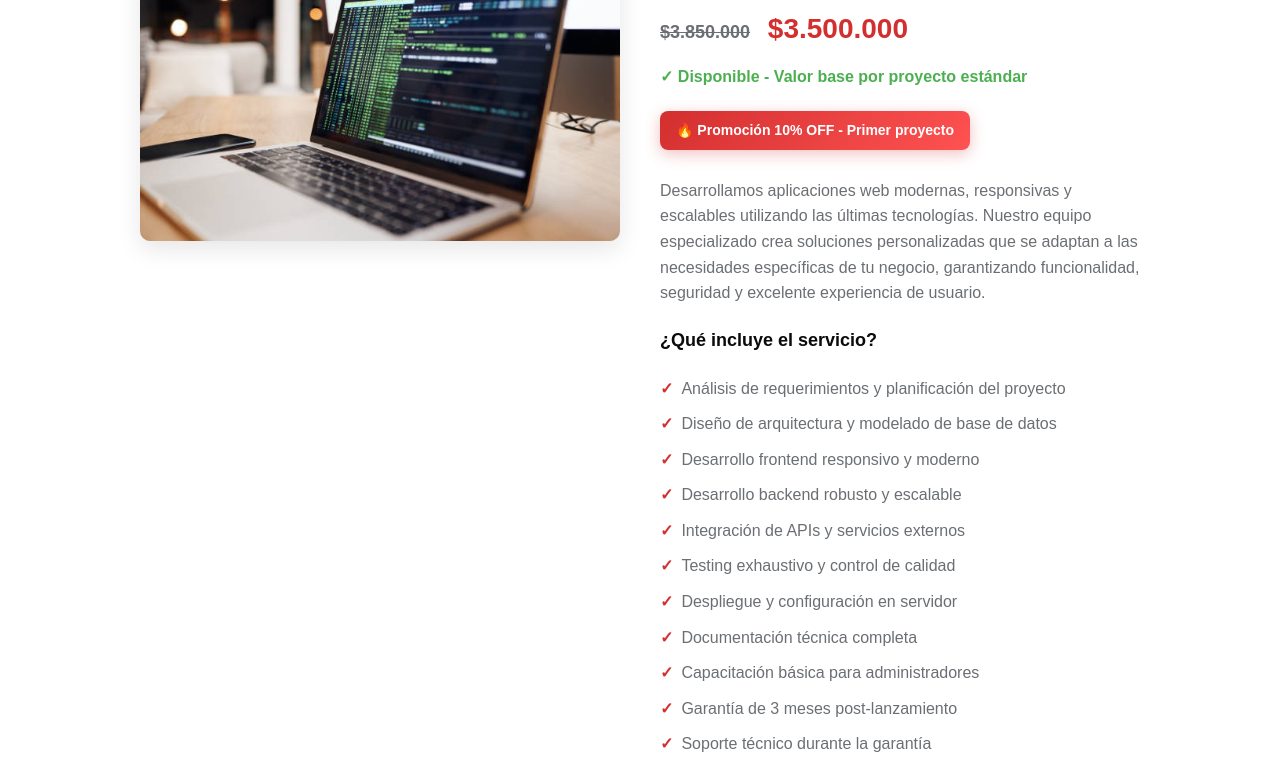
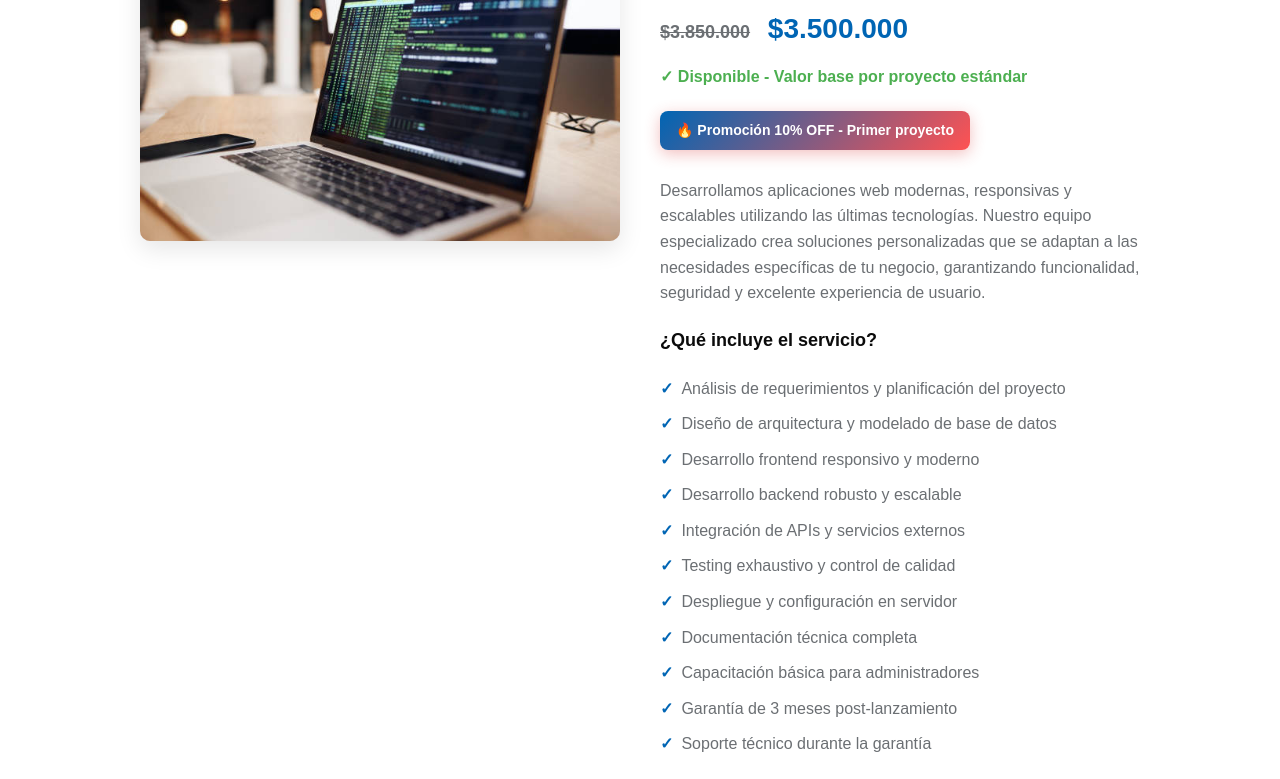
Before and after one commit to milenajah/Group_15, a plain HTML site: page detalle_html.html in a window 1280 px wide. Shown: the part 269-1048 px from the top of the page. Drawn offline with Linux system fonts and the light colour scheme.

Commit message:
Update styles.css
se actualiza el color a utilizar para botones y algunos textos

```diff
--- a/styles.css
+++ b/styles.css
@@ -5,7 +5,7 @@
   --black: #0b0b0b;
   --metal: #6b6f73;
   --light-metal: #f2f3f4;
-  --accent: #d32f2f;
+  --accent: #0065B4;
   --white: #ffffff;
 }
 
```
